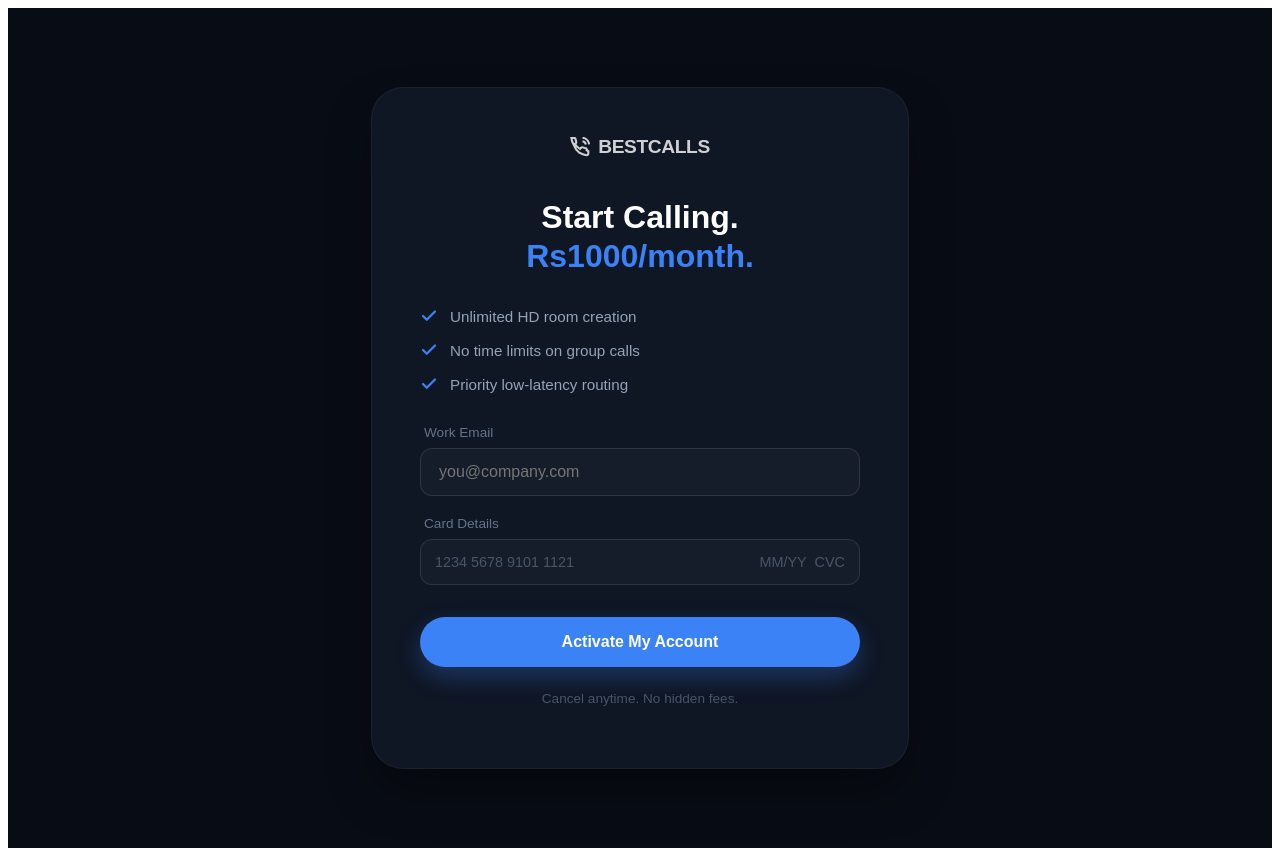
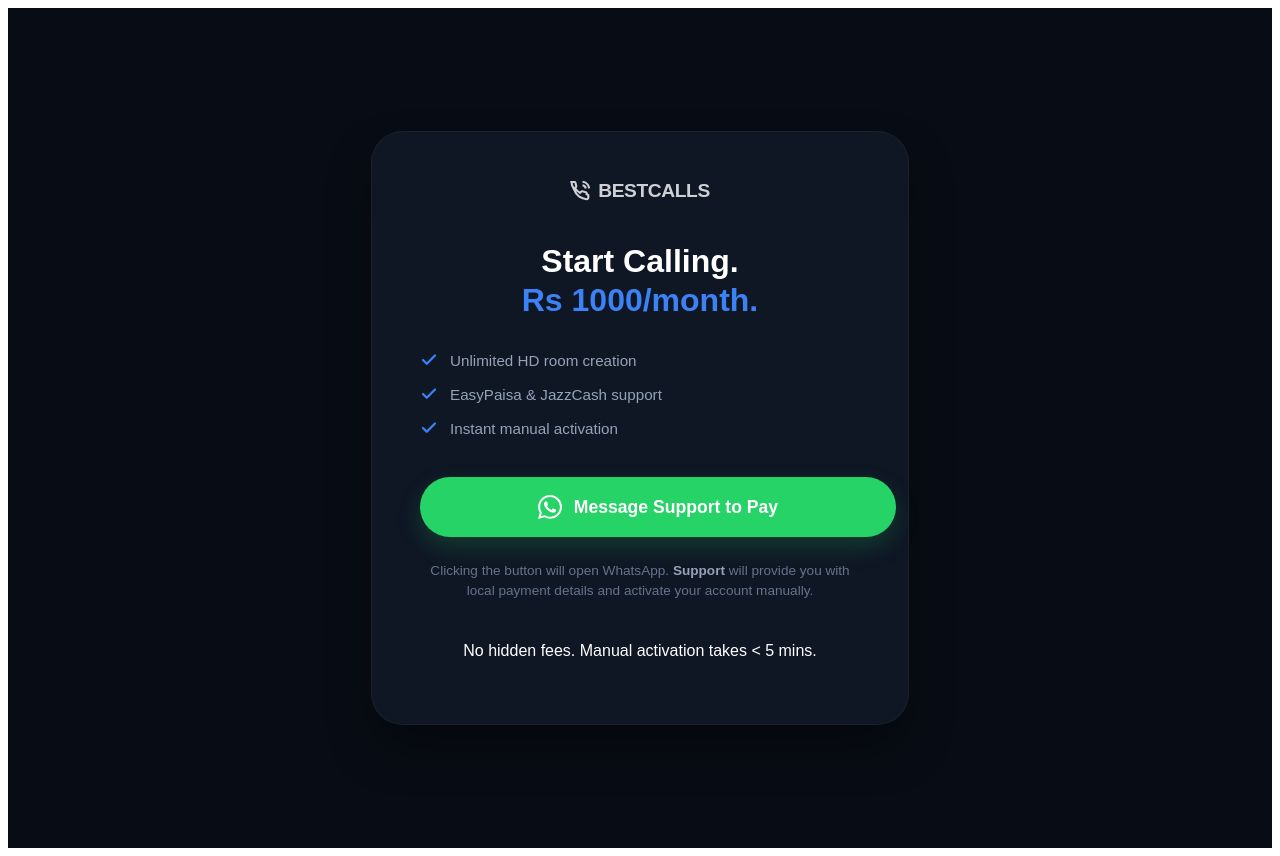
Before and after one commit to ali1571/BESTCALLS, a Django app: template bestcallproj/templates/payment.html in a window 1280 px wide. Run offline with Django 5.2, Linux system fonts and the light colour scheme; the template is opened without the code that fills it, so the values that code supplies are empty.

Commit message:
payments

```diff
--- a/bestcallproj/bestcallproj/settings.py
+++ b/bestcallproj/bestcallproj/settings.py
@@ -37,6 +37,7 @@
     'django.contrib.messages',
     'django.contrib.staticfiles',
     'bestcallproj.bestcallapp',
+    'bestcallapp',
 ]
 
 MIDDLEWARE = [
--- a/bestcallproj/templates/payment.html
+++ b/bestcallproj/templates/payment.html
@@ -45,7 +45,7 @@
 
   .benefit-list {
     text-align: left;
-    margin: 32px 0;
+    margin: 32px 0 40px;
     display: flex;
     flex-direction: column;
     gap: 16px;
@@ -64,70 +64,41 @@
     flex-shrink: 0;
   }
 
-  .input-group {
-    margin-bottom: 20px;
-    text-align: left;
-  }
-
-  .input-label {
-    display: block;
-    font-size: 0.85rem;
-    color: #64748b;
-    margin-bottom: 8px;
-    margin-left: 4px;
-  }
-
-  .pay-input {
-    width: 100%;
-    background: rgba(255, 255, 255, 0.03);
-    border: 1px solid rgba(255, 255, 255, 0.1);
-    padding: 14px 18px;
-    border-radius: 12px;
-    color: white;
-    font-size: 1rem;
-    transition: border-color 0.2s;
-  }
-
-  .pay-input:focus {
-    outline: none;
-    border-color: #3b82f6;
-  }
-
-  /* Stripe-style Mock Element */
-  .stripe-mock {
-    background: rgba(255, 255, 255, 0.03);
-    border: 1px solid rgba(255, 255, 255, 0.1);
-    padding: 14px;
-    border-radius: 12px;
+  /* WhatsApp Themed Button */
+  .wa-btn {
     display: flex;
     align-items: center;
-    justify-content: space-between;
-    margin-bottom: 32px;
-  }
-
-  .pay-btn {
+    justify-content: center;
+    gap: 12px;
     width: 100%;
-    background: #3b82f6;
+    background: #25d366; /* WhatsApp Green */
     color: white;
-    padding: 16px;
+    padding: 18px;
     border-radius: 50px;
     font-weight: 600;
-    font-size: 1rem;
+    font-size: 1.1rem;
+    text-decoration: none;
     border: none;
     cursor: pointer;
     transition: transform 0.2s, box-shadow 0.2s;
-    box-shadow: 0 10px 25px rgba(59, 130, 246, 0.3);
+    box-shadow: 0 10px 25px rgba(37, 211, 102, 0.2);
   }
 
-  .pay-btn:hover {
+  .wa-btn:hover {
     transform: translateY(-2px);
-    box-shadow: 0 15px 30px rgba(59, 130, 246, 0.4);
+    box-shadow: 0 15px 30px rgba(37, 211, 102, 0.4);
+    background: #22c35e;
   }
 
-  .trust-line {
+  .support-notice {
     margin-top: 24px;
     font-size: 0.85rem;
-    color: #475569;
+    color: #64748b;
+    line-height: 1.5;
+  }
+
+  .support-notice strong {
+    color: #94a3b8;
   }
 </style>
 
@@ -138,7 +109,7 @@
       BESTCALLS
     </div>
 
-    <h1 class="pay-headline">Start Calling.<br><span style="color: #3b82f6;">Rs1000/month.</span></h1>
+    <h1 class="pay-headline">Start Calling.<br><span style="color: #3b82f6;">Rs 1000/month.</span></h1>
 
     <div class="benefit-list">
       <div class="benefit-item">
@@ -147,35 +118,23 @@
       </div>
       <div class="benefit-item">
         <svg width="18" height="18" viewBox="0 0 24 24" fill="none" stroke="currentColor" stroke-width="3" stroke-linecap="round" stroke-linejoin="round"><polyline points="20 6 9 17 4 12"/></svg>
-        No time limits on group calls
+        EasyPaisa & JazzCash support
       </div>
       <div class="benefit-item">
         <svg width="18" height="18" viewBox="0 0 24 24" fill="none" stroke="currentColor" stroke-width="3" stroke-linecap="round" stroke-linejoin="round"><polyline points="20 6 9 17 4 12"/></svg>
-        Priority low-latency routing
+        Instant manual activation
       </div>
     </div>
 
-    <form method="POST">
-      {% csrf_token %}
-      <div class="input-group">
-        <label class="input-label">Work Email</label>
-        <input type="email" class="pay-input" placeholder="you@company.com" required>
-      </div>
+    <a href="https://wa.me/15812672632?text=Hi%20BestCalls!%20I%20want%20to%20subscribe%20to%20the%20Rs1000%20plan.%20How%20can%20I%20deposit?" class="wa-btn">
+      <svg width="24" height="24" viewBox="0 0 24 24" fill="currentColor"><path d="M17.472 14.382c-.297-.149-1.758-.867-2.03-.967-.273-.099-.471-.148-.67.15-.197.297-.767.966-.94 1.164-.173.199-.347.223-.644.075-.297-.15-1.255-.463-2.39-1.475-.883-.788-1.48-1.761-1.653-2.059-.173-.297-.018-.458.13-.606.134-.133.298-.347.446-.52.149-.174.198-.298.298-.497.099-.198.05-.371-.025-.52-.075-.149-.669-1.612-.916-2.207-.242-.579-.487-.5-.669-.51-.173-.008-.371-.01-.57-.01-.198 0-.52.074-.792.372-.272.297-1.04 1.016-1.04 2.479 0 1.462 1.065 2.875 1.213 3.074.149.198 2.096 3.2 5.077 4.487.709.306 1.262.489 1.694.625.712.227 1.36.195 1.871.118.571-.085 1.758-.719 2.006-1.413.248-.694.248-1.289.173-1.413-.074-.124-.272-.198-.57-.347m-5.421 7.403h-.004a9.87 9.87 0 01-5.031-1.378l-.361-.214-3.741.982.998-3.648-.235-.374a9.86 9.86 0 01-1.51-5.26c.001-5.45 4.436-9.884 9.888-9.884 2.64 0 5.122 1.03 6.988 2.898a9.825 9.825 0 012.893 6.994c-.003 5.45-4.437 9.884-9.885 9.884m8.413-18.297A11.815 11.815 0 0012.05 0C5.495 0 .16 5.335.157 11.892c0 2.096.547 4.142 1.588 5.945L.057 24l6.305-1.654a11.882 11.882 0 005.683 1.448h.005c6.554 0 11.89-5.335 11.893-11.893a11.821 11.821 0 00-3.48-8.413z"/></svg>
+      Message Support to Pay
+    </a>
 
-      <div class="input-group">
-        <label class="input-label">Card Details</label>
-        <div class="stripe-mock">
-          <span style="color: #475569; font-size: 0.9rem;">1234  5678  9101  1121</span>
-          <div style="display: flex; gap: 8px;">
-            <span style="color: #475569; font-size: 0.9rem;">MM/YY</span>
-            <span style="color: #475569; font-size: 0.9rem;">CVC</span>
-          </div>
-        </div>
-      </div>
+    <div class="support-notice">
+      Clicking the button will open WhatsApp. <strong>Support</strong> will provide you with local payment details and activate your account manually.
+    </div>
 
-      <button type="submit" class="pay-btn">Activate My Account</button>
-    </form>
-
-    <p class="trust-line">Cancel anytime. No hidden fees.</p>
+    <p class="trust-line" style="margin-top: 40px;">No hidden fees. Manual activation takes &lt; 5 mins.</p>
   </div>
 </div>
```
